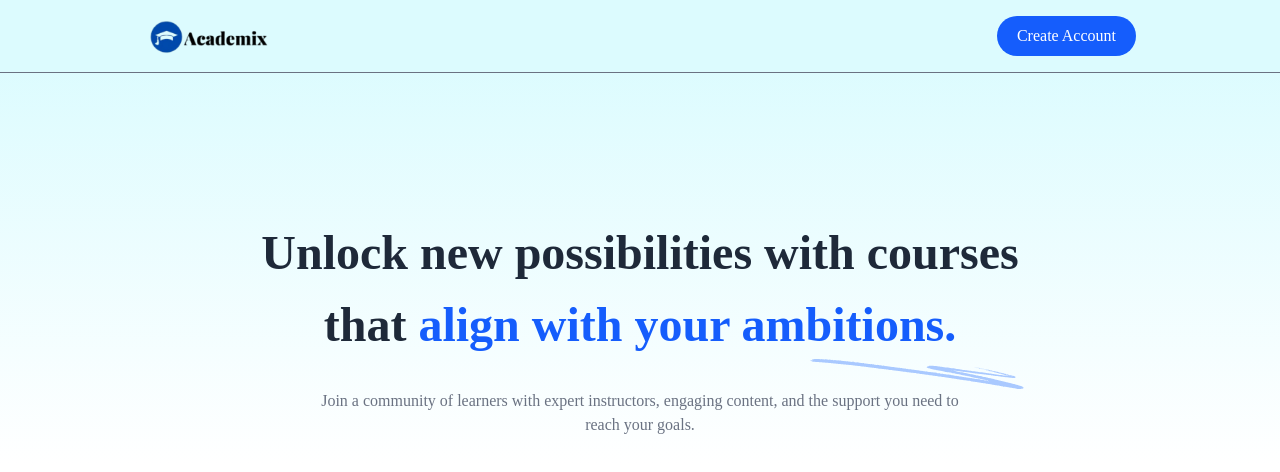
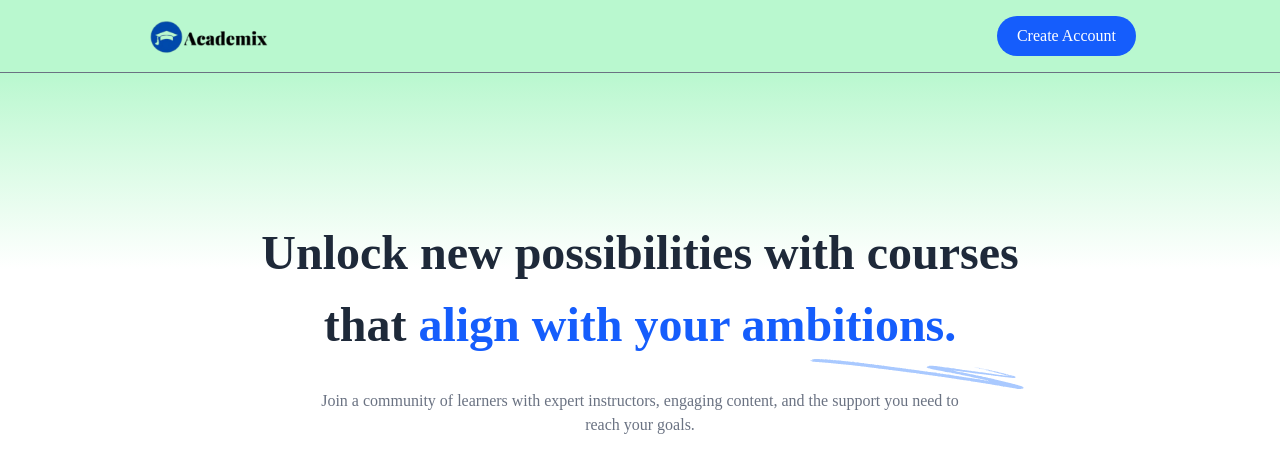
Before and after one commit to yuvrajsingh101280/LMS-software, a React (Vite) app in the folder frontend/: page / in a window 1280 px wide. Shown: the top 472 px of the page. Built offline with nearby package versions, Linux system fonts and the light colour scheme; no server answers.

Commit message:
Update Hero and Navbar components with new background colors for improved aesthetics

```diff
--- a/frontend/src/components/students/Hero.jsx
+++ b/frontend/src/components/students/Hero.jsx
@@ -2,7 +2,7 @@
 import { assets } from "../../assets/assets";
 const Hero = () => {
   return (
-    <div className="flex flex-col items-center justify-center w-full md:pt-36 pt-20 px-7 md:px-0 space-y-7 text-center bg-gradient-to-b from-cyan-100/70">
+    <div className="flex flex-col items-center justify-center w-full md:pt-36 pt-20 px-7 md:px-0 space-y-7 text-center bg-gradient-to-b from-green-200 via-white to-white">
       <h1 className="md:text-[48px] text-[34px] relative font-bold text-gray-800 max-w-3xl mx-auto">
         Unlock new possibilities with courses that
         <span className="text-blue-600"> align with your ambitions.</span>
--- a/frontend/src/components/students/Navbar.jsx
+++ b/frontend/src/components/students/Navbar.jsx
@@ -12,7 +12,7 @@
   return (
     <div
       className={`flex items-center justify-between px-4 sm:px-10 md:px-14 lg:px-36 border-b border-gray-500 py-4 ${
-        isCourseListPage ? "bg-white" : "bg-cyan-100/70"
+        isCourseListPage ? "bg-white" : "bg-green-200"
       }`}
     >
       <Link to={"/"}>
```
